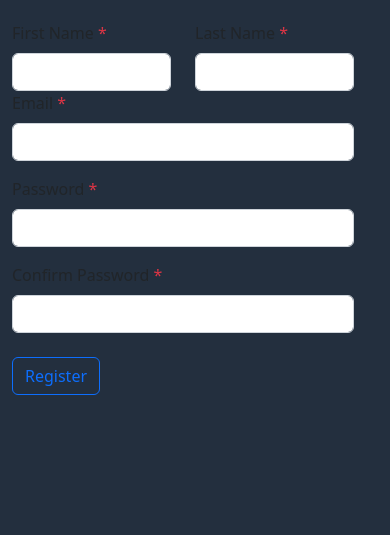
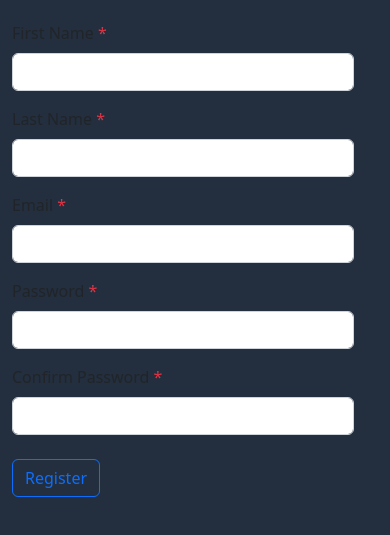
Before and after one commit to Omar-A-Mahran9/ITI-Ecommerce, a plain HTML site: page src/Pages/register.html in a window 390 px wide. Shown: the part 163-698 px from the top of the page. Drawn offline with nearby package versions, Linux system fonts and the light colour scheme; files that its build step writes are made by us from their sources.

Commit message:
Update register.html

```diff
--- a/src/Pages/register.html
+++ b/src/Pages/register.html
@@ -96,15 +96,15 @@
         <div id="registerErrors" class="col-lg-4 col-md-6 col-sm-8 mx-auto py-3 mb-4">
           <div class="col-12">
             <form id="registeration">
-              <div class="row">
-                <div class="col-6">
+              <div class="row mb-3">
+                <div class="col-md-6 mb-3 mb-lg-0">
                   <label for="first_name" class="form-label">First Name</label> <span class="text-danger">*</span>
                   <div class="position-relative d-flex justify-content-center align-items-center">
                     <input type="text" id="fisrt_name" class="form-control">
                     <span id="first_name_error"></span>
                   </div>
                 </div>
-                <div class="col-6">
+                <div class="col-md-6">
                   <label for="last_name" class="form-label">Last Name</label> <span class="text-danger">*</span>
                   <div class="position-relative d-flex justify-content-center align-items-center">
                     <input type="text" id="last_name" class="form-control">
```
